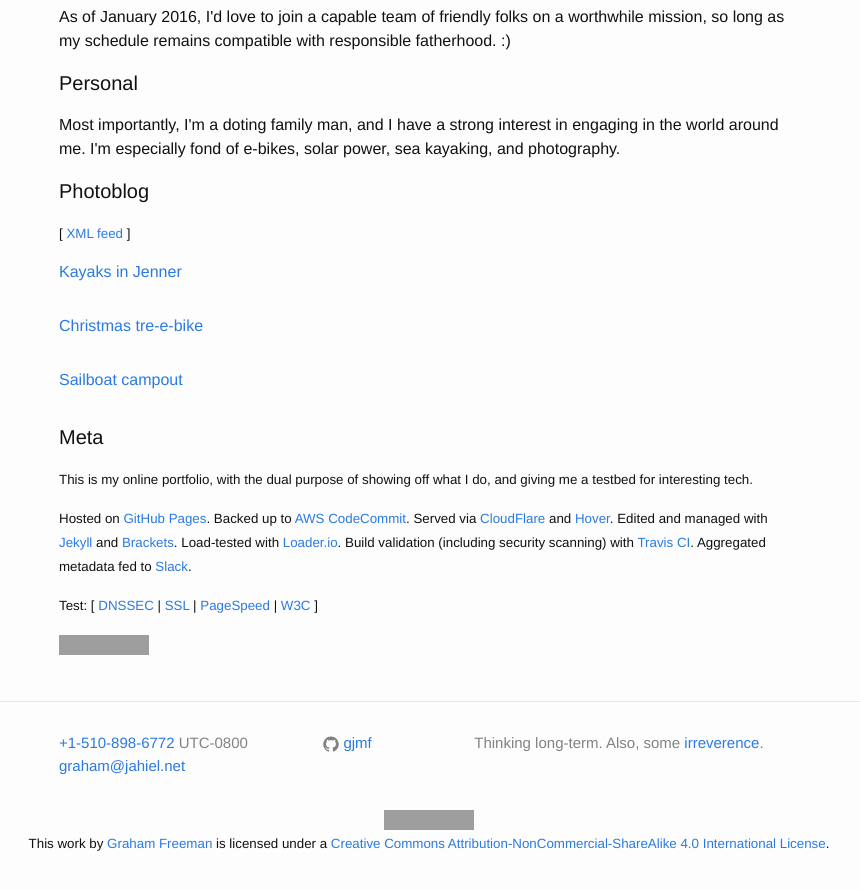
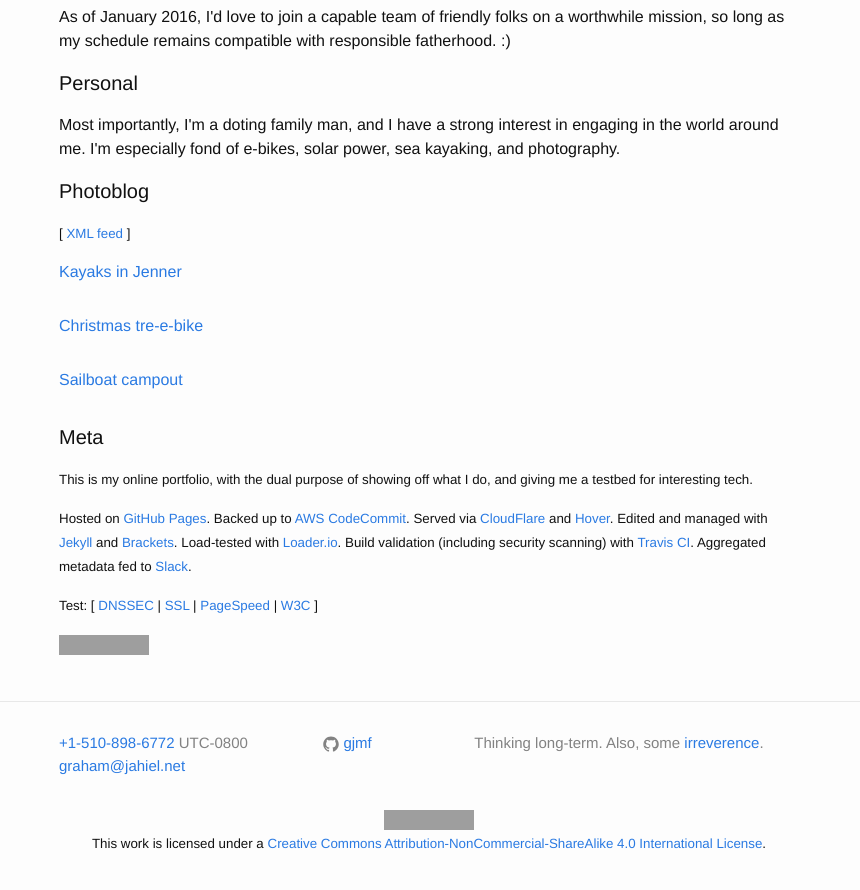
Before and after one commit to gjmf/gjmf.github.io, a Jekyll site: the page built from index.html, in a window 1280 px wide and 900 px high, scrolled down 591 px. Shown: the top 890 px of the window, without its empty margins (211-1071 px from the left). Built offline with Jekyll 4.4.1, drawn with Linux system fonts in a browser that asks for light colours; grey boxes are pictures that could not be loaded.

Commit message:
Simplified license text, mostly to quell complaints by W3C validation.

```diff
--- a/_includes/footer.html
+++ b/_includes/footer.html
@@ -54,7 +54,7 @@
 
     <p style="text-align:center">
     <small>
-    <a rel="license" href="https://creativecommons.org/licenses/by-nc-sa/4.0/"><img alt="Creative Commons License" style="border-width:0" src="https://licensebuttons.net/l/by-nc-sa/4.0/88x31.png" /></a><br />This work by <a xmlns:cc="https://creativecommons.org/ns#" href="https://graham-freeman.info/" property="cc:attributionName" rel="cc:attributionURL">Graham Freeman</a> is licensed under a <a rel="license" href="https://creativecommons.org/licenses/by-nc-sa/4.0/">Creative Commons Attribution-NonCommercial-ShareAlike 4.0 International License</a>.
+    <a rel="license" href="https://creativecommons.org/licenses/by-nc-sa/4.0/"><img alt="Creative Commons License" style="border-width:0" src="https://licensebuttons.net/l/by-nc-sa/4.0/88x31.png" /></a><br />This work is licensed under a <a rel="license" href="https://creativecommons.org/licenses/by-nc-sa/4.0/">Creative Commons Attribution-NonCommercial-ShareAlike 4.0 International License</a>.
     </small>
     </p>
     </div>
```
